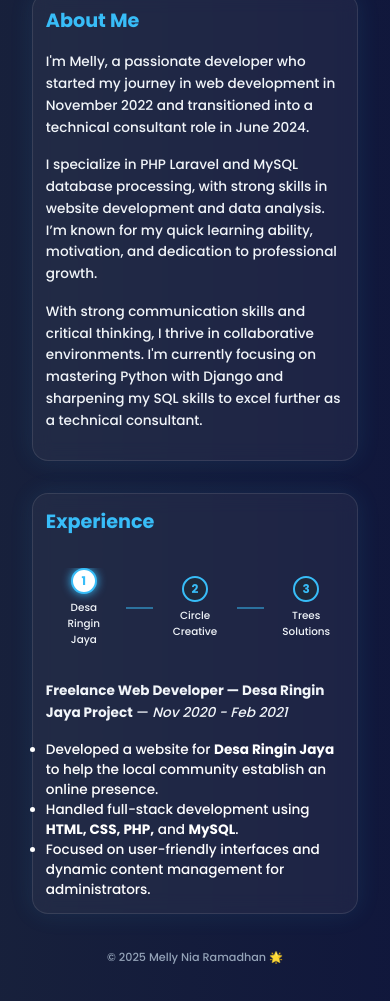
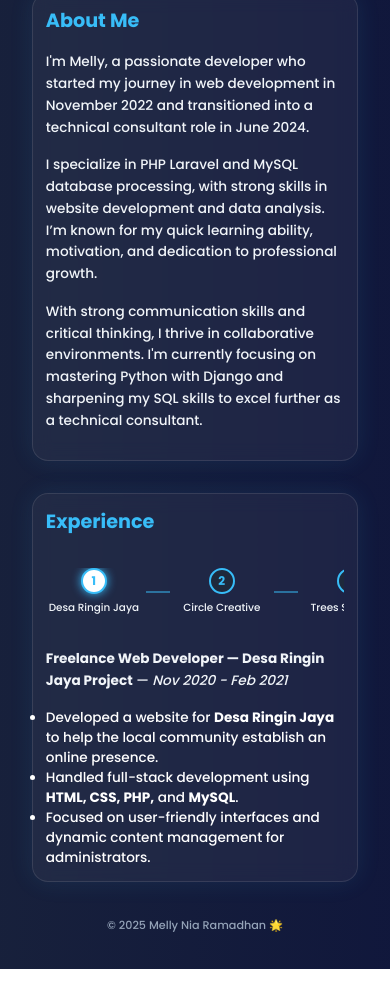
Before and after one commit to mellyniaramadhan762/mellyniaramadhan762.github.io, a plain HTML site: page index.html in a window 390 px wide. Shown: the part 376-1377 px from the top of the page. After the commit the page ends 1345 px from the top, so only its background shows below. Drawn offline with Linux system fonts and the light colour scheme.

Commit message:
edit padding lagi

```diff
--- a/index.html
+++ b/index.html
@@ -227,13 +227,15 @@
       .stepper {
         flex-wrap: nowrap;
         overflow-x: auto;
-        gap: 4px;
+        gap: 8px;
         justify-content: start;
-        padding: 0 4px;
+        padding: 0 8px;
+        scroll-behavior: smooth;
       }
 
       .step {
         padding: 0 4px;
+        min-width: 80px;
       }
 
       .step .circle {
@@ -243,12 +245,13 @@
       }
 
       .step .label {
-        width: 60px;
+        width: auto;
         font-size: 0.65rem;
+        white-space: nowrap;
       }
 
       .line {
-        min-width: 16px;
+        min-width: 24px;
         margin: 0 4px;
       }
 
```
